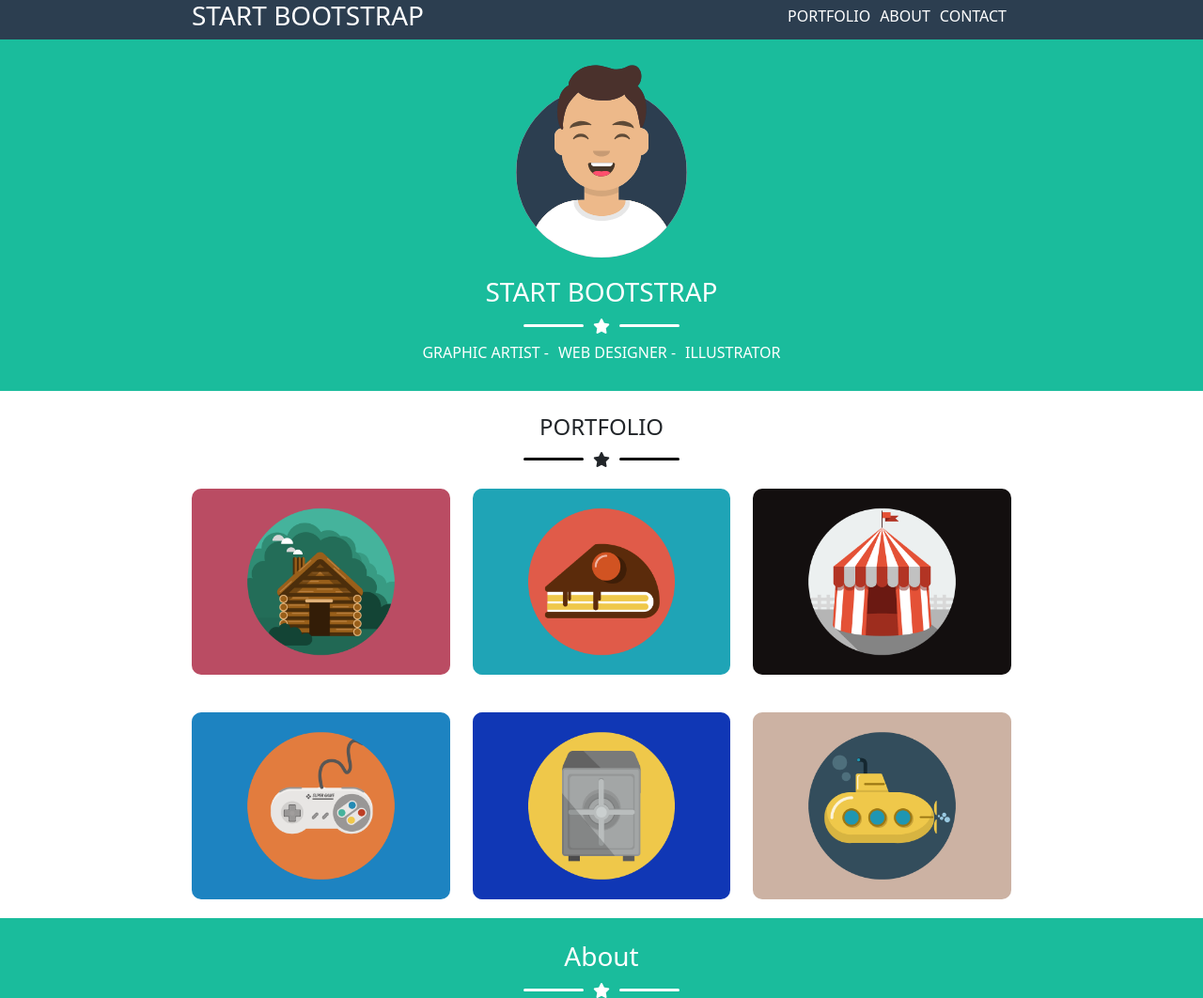
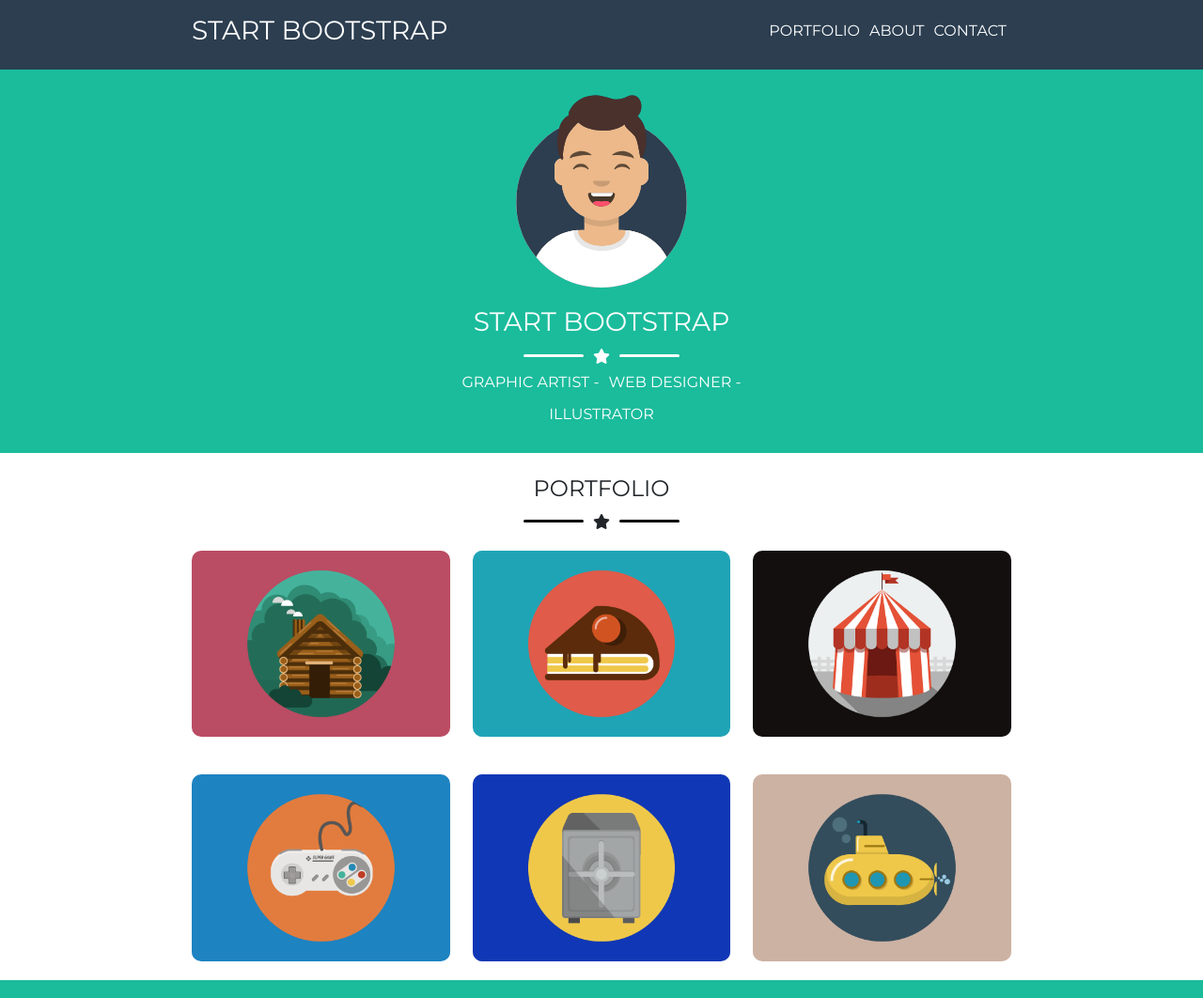
Before and after one commit to maricamola/html-css-bootstrap-freelancer, a plain HTML site: page index.html in a window 1280 px wide. Shown: the top 1062 px of the page at 94% size. Drawn offline with nearby package versions, Linux system fonts and the light colour scheme.

Commit message:
[font "montserrat" added]

```diff
--- a/index.html
+++ b/index.html
@@ -4,6 +4,10 @@
   <meta charset="UTF-8">
   <meta http-equiv="X-UA-Compatible" content="IE=edge">
   <meta name="viewport" content="width=device-width, initial-scale=1.0">
+
+  <link rel="preconnect" href="https://fonts.googleapis.com">
+<link rel="preconnect" href="https://fonts.gstatic.com" crossorigin>
+<link href="https://fonts.googleapis.com/css2?family=Montserrat:wght@400;700&display=swap" rel="stylesheet">
 
   <link rel='stylesheet' href='https://cdnjs.cloudflare.com/ajax/libs/font-awesome/6.3.0/css/all.min.css' integrity='sha512-SzlrxWUlpfuzQ+pcUCosxcglQRNAq/DZjVsC0lE40xsADsfeQoEypE+enwcOiGjk/bSuGGKHEyjSoQ1zVisanQ==' crossorigin='anonymous'/>
   <link rel="stylesheet" href="	https://cdn.jsdelivr.net/npm/bootstrap@5.3.0-alpha1/dist/css/bootstrap.min.css">
@@ -18,7 +22,7 @@
 
     <!--HEADER-->
   <header>
-    <div class="container w-70 debug">
+    <div class="container w-70 debug pt-3 pb-3">
       <div class="row">
         <div class="col-11 col-md-6 text-uppercase debug"><h3>start bootstrap</h3></div>
 
@@ -97,14 +101,19 @@
           <div class="col-sm-6 col-lg-4 debug text-center">
             <img src="img/cabin.png" alt="cabin">
           </div>
+
           <div class="col-sm-6 col-lg-4 debug text-center"><img src="img/cake.png" alt="cake"></div>
+
           <div class="col-sm-6 col-lg-4 debug text-center"><img src="img/circus.png" alt="circus"></div>
+
           <div class="col-sm-6 col-lg-4 debug text-center">
             <img src="img/game.png" alt="game">
           </div>
+
           <div class="col-sm-6 col-lg-4 debug text-center">
             <img src="img/safe.png" alt="safe">
           </div>
+
           <div class="col-sm-6 col-lg-4 debug text-center">
             <img src="img/submarine.png" alt="submarine">
           </div>
@@ -190,7 +199,7 @@
 
   <footer>
     <div class="f-top m-4">
-      <div class="my3-container debug w-70 container-fluid h-100 align-items-center ">
+      <div class="my3-container debug w-70 container-fluid h-100 align-items-center justify-content-center">
         <div class="row justify-content-center align-items-center h-100">
 
           <div class=" col-sm-4 debug text-center text-md-center d-flex flex-column">
--- a/style.css
+++ b/style.css
@@ -1,6 +1,7 @@
 
 body{
   color: white;
+  font-family: 'Montserrat', sans-serif;
 }
 
 .w-70{
```
